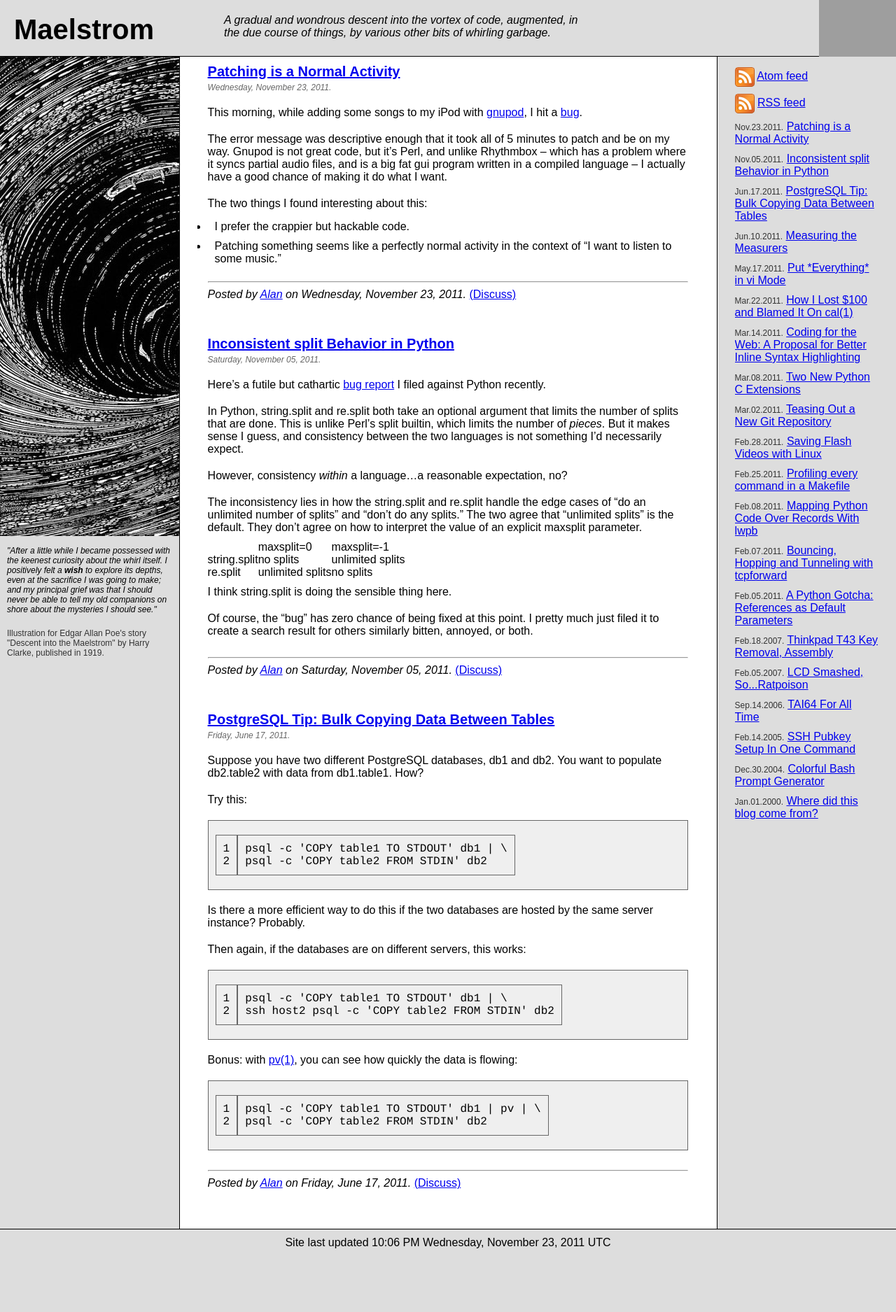
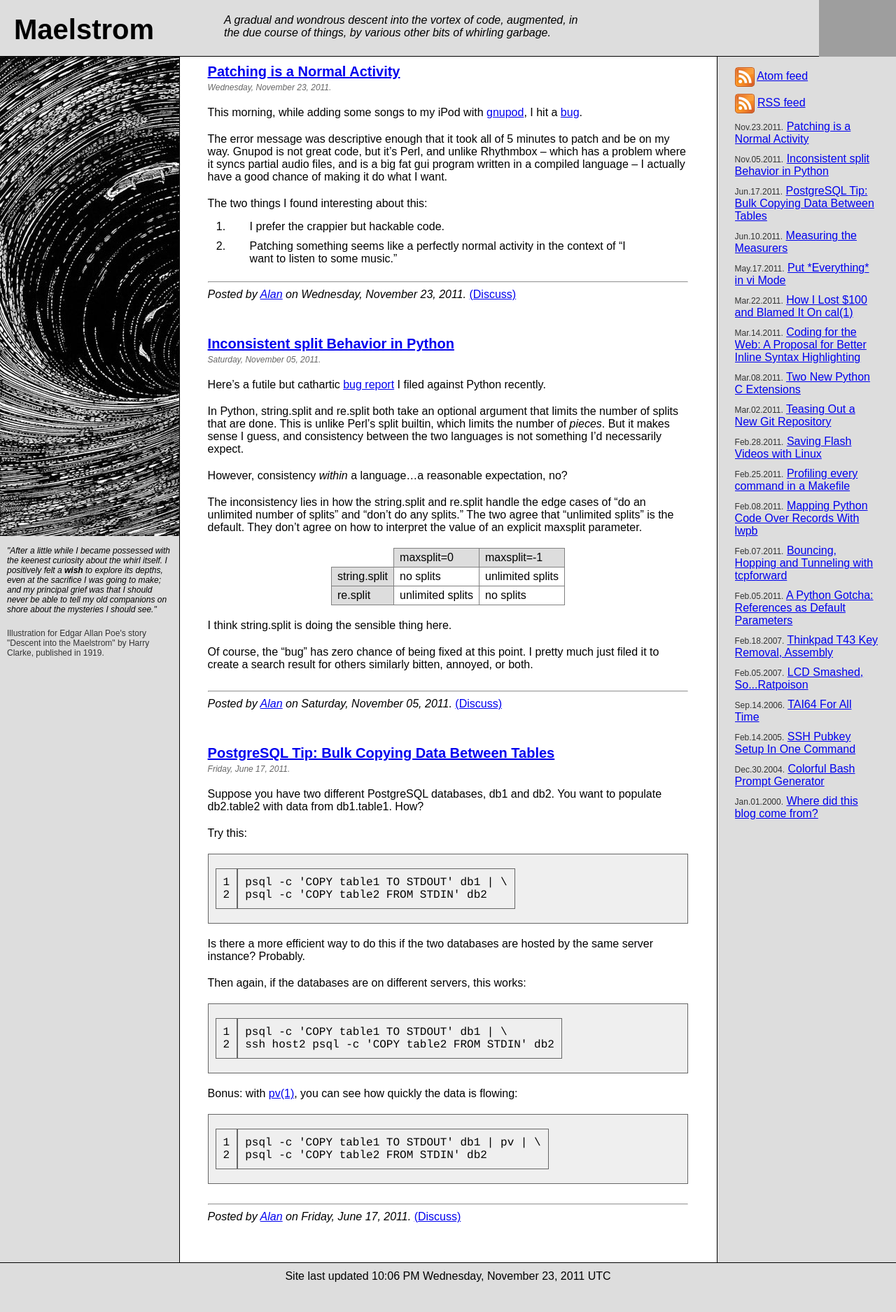
Before and after one commit to acg/acg.github.com, a Jekyll site: the page built from index.html, in a window 1280 px wide. Shown: the whole page at 70% size. Built offline with Jekyll 4.4.1, drawn with Linux system fonts in a browser that asks for light colours; Markdown is read by kramdown in place of the engine named in the settings; before the commit the page ends 1827 px from its top, so only the background shows below that; grey boxes are pictures that could not be loaded.

Commit message:
update styles for table figures and numbered lists
Signed-off-by: Alan Grow <alangrow@gmail.com>

```diff
--- a/css/main.css
+++ b/css/main.css
@@ -143,13 +143,17 @@ h3 {
   padding-top: 4px;
 }
 
-.post ul {
+.post ul, .post ol {
   margin: 0px 30px;
 }
 
 .post li {
   list-style: disc;
-  padding: 5px 10px;
+  padding: 5px 30px;
+}
+
+.post ol li {
+  list-style: decimal;
 }
 
 .post p {
@@ -192,3 +196,25 @@ h3 {
 .post .image {
   margin: 10px 0px;
 }
+
+.post .matrix {
+  margin-top: 10px;
+  margin-bottom: 10px;
+  margin-left: auto;
+  margin-right: auto;
+}
+
+.post .matrix td {
+  border: 1px solid gray;
+  padding: 4px 8px;
+}
+
+.post .matrix .col-header,
+.post .matrix .row-header {
+  background: #ddd;
+}
+
+.post .matrix .col-header.row-header {
+  border: none;
+  background: inherit;
+}
```
